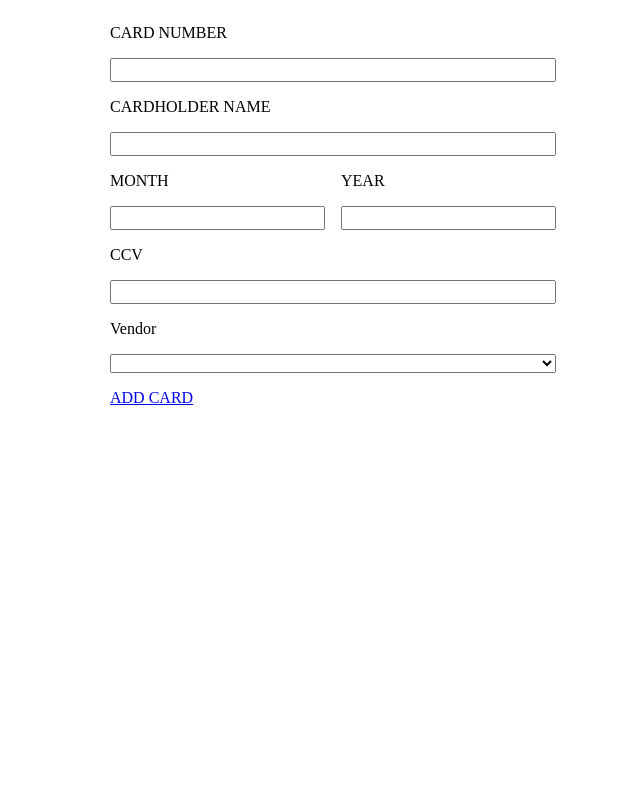
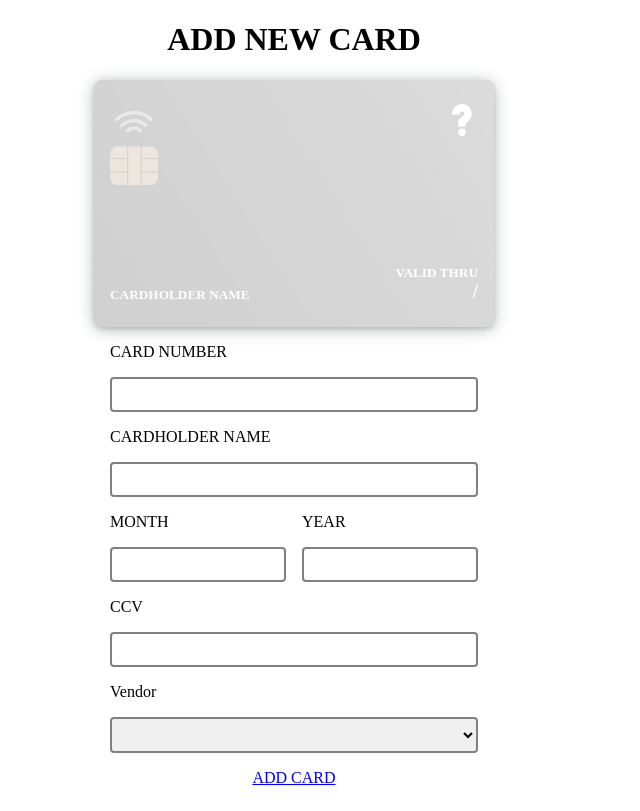
Before and after one commit to Hatzz/iths-e-wallet, a Vue app: page /new-card in a window 1280 px wide. Shown: the whole page, without its empty margins (346-986 px from the left). Built offline with nearby package versions, Linux system fonts and the light colour scheme.

Commit message:
Add preview of card when creating it

```diff
--- a/src/components/NewCardForm.vue
+++ b/src/components/NewCardForm.vue
@@ -1,5 +1,5 @@
 <template>
-  <form>
+  <form @change="$emit('change', card)">
     <label class="col-2" for="number">CARD NUMBER</label>
     <input class="col-2" type="text" name="number" v-model="card.number" />
     <label class="col-2" for="name">CARDHOLDER NAME</label>
@@ -14,7 +14,7 @@
     <select class="col-2" name="vendor" v-model="card.vendor">
       <option :value="vendor.name" :key="vendor.name" v-for="vendor in vendors">{{ vendor.verboseName }}</option>
     </select>
-    <router-link @click.native="addCard" :to="{name: 'Home'}">ADD CARD</router-link>
+    <router-link class="col-2" @click.native="addCard" :to="{name: 'Home'}">ADD CARD</router-link>
   </form>
 </template>
 
@@ -61,13 +61,21 @@ export default {
 <style lang="scss" scoped>
 form {
   display: grid;
-  grid-template-columns: 1fr 1fr;
+  grid-template-columns: minmax(0, 1fr) minmax(0, 1fr);
   padding: 1rem;
   gap: 1rem;
 }
 
-input {
-  font-size: 1rem;
+a {
+  text-align: center;
+}
+
+input, select {
+  font-size: 1.25rem;
+  padding: 0.25rem;
+  border-radius: 0.25rem;
+  border: 2px solid grey;
+  text-transform: uppercase;
 }
 
 .col-1 {
--- a/src/views/NewCard.vue
+++ b/src/views/NewCard.vue
@@ -1,19 +1,43 @@
 <template>
   <main>
-    <NewCardForm/>
+    <h1>ADD NEW CARD</h1>
+    <Card :card="newCard"/>
+    <NewCardForm @change="updateNewCard($event)"/>
   </main>
 </template>
 
 <script>
 import NewCardForm from '@/components/NewCardForm.vue'
+import Card from '@/components/Card.vue'
+
 export default {
-
   name: 'NewCard',
   components: {
-    NewCardForm
+    NewCardForm,
+    Card
+  },
+  methods: {
+    updateNewCard (card) {
+      this.newCard = card
+    }
+  },
+  data () {
+    return {
+      newCard: {
+        vendor: 'none',
+        number: '',
+        name: '',
+        cvv: '',
+        month: '',
+        year: ''
+      }
+    }
   }
 }
 </script>
 
 <style lang="scss" scoped>
+h1 {
+  text-align: center;
+}
 </style>
```
